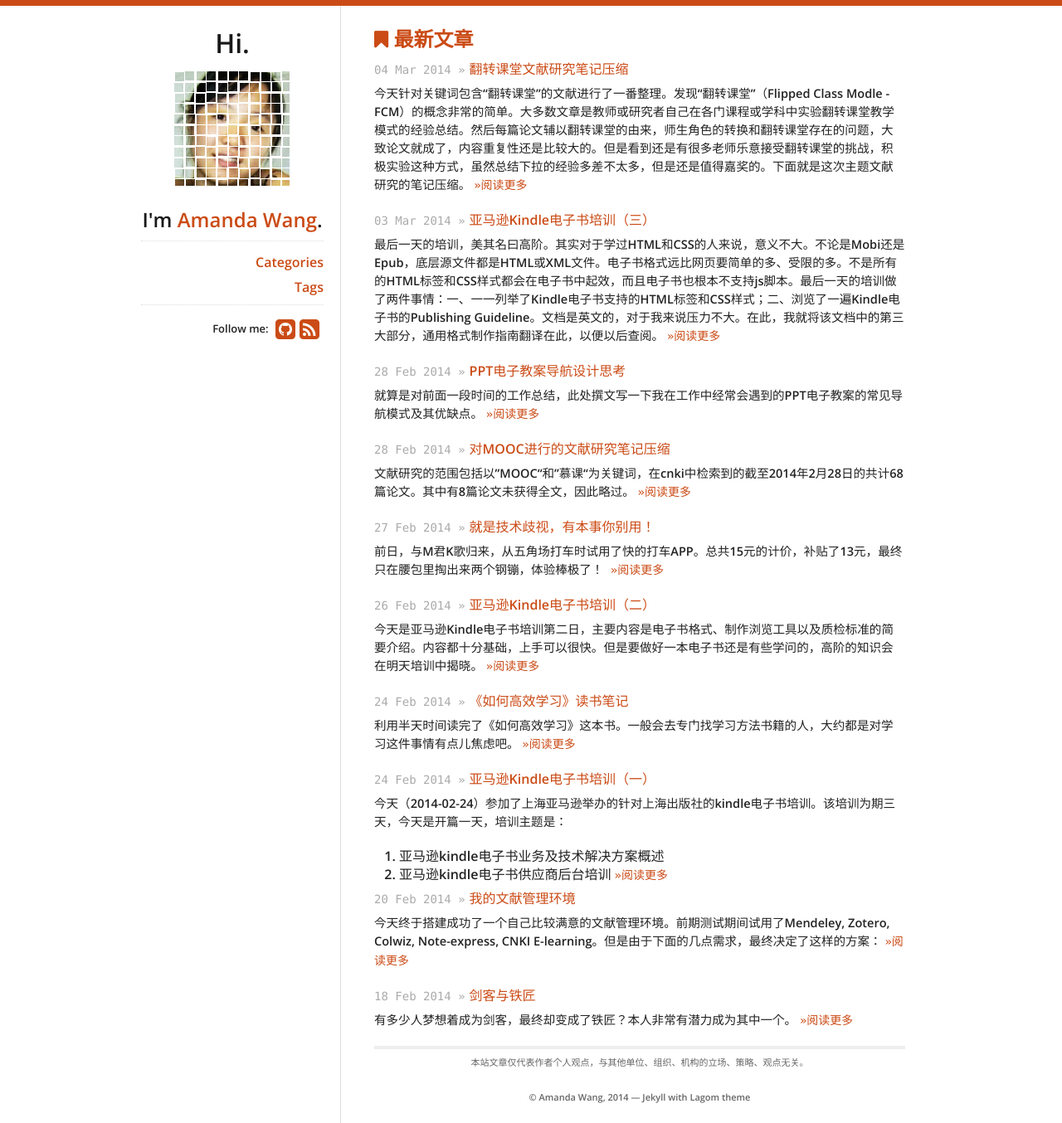
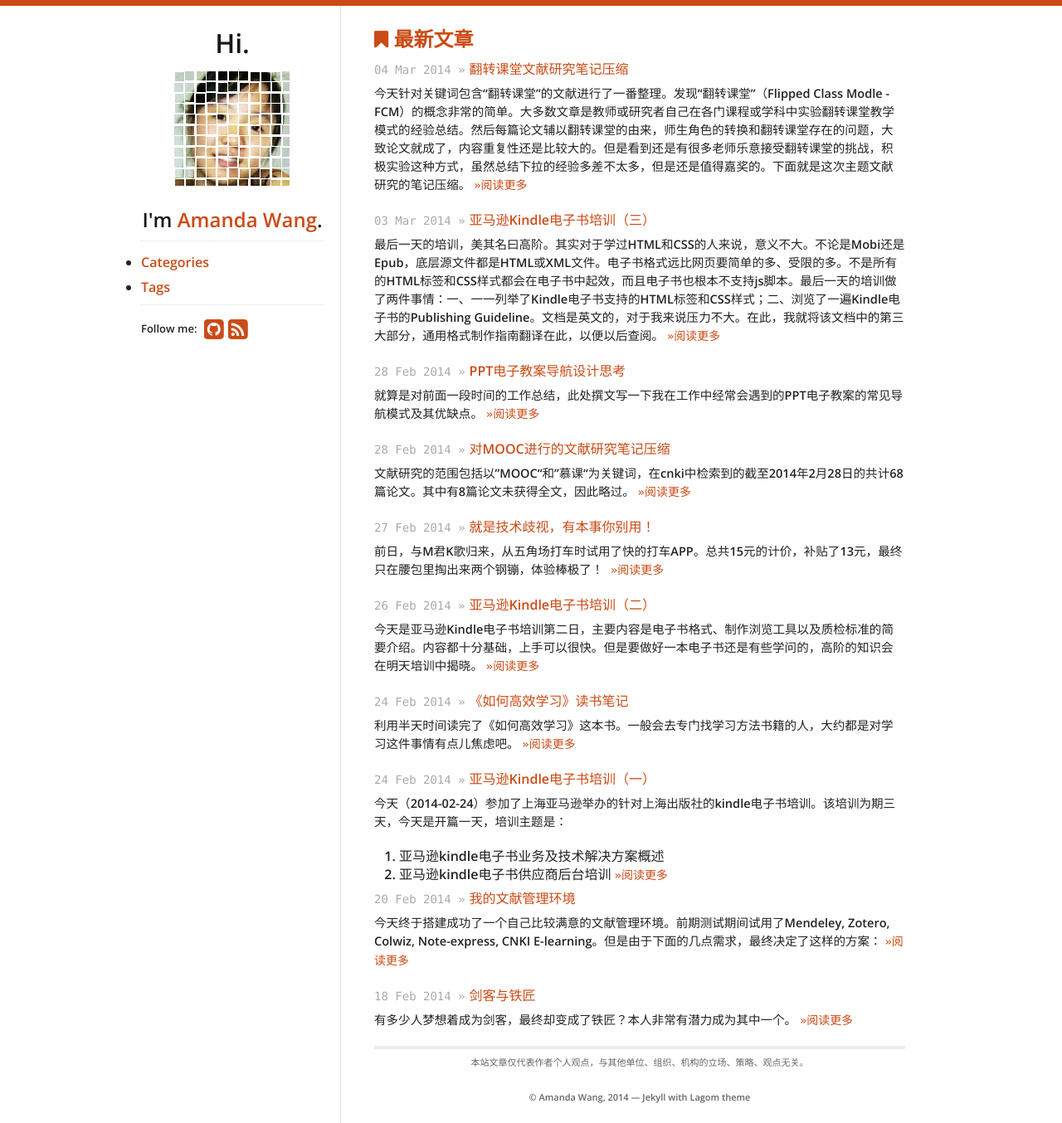
Before and after one commit to fantaghiro/fantaghiro.github.io, a Jekyll site: the page built from index.html, in a window 1280 px wide. Shown: the whole page at 83% size. Built offline with Jekyll 4.4.1, drawn with Linux system fonts in a browser that asks for light colours; nearby versions of some CDN libraries.

Commit message:
Update sidebar.html

```diff
--- a/_includes/sidebar.html
+++ b/_includes/sidebar.html
@@ -5,7 +5,7 @@
   </a>
   <h2>I'm <a href="/">{{ site.theme.name }}</a>.</h2>
   <hr/>
-  <ul style="text-align: right; list-style-type: none">
+  <ul>
   <li><a href="/categories.html">Categories</a></li>
   <li><a href="/tags.html">Tags</a></li>
   <hr/>
```
